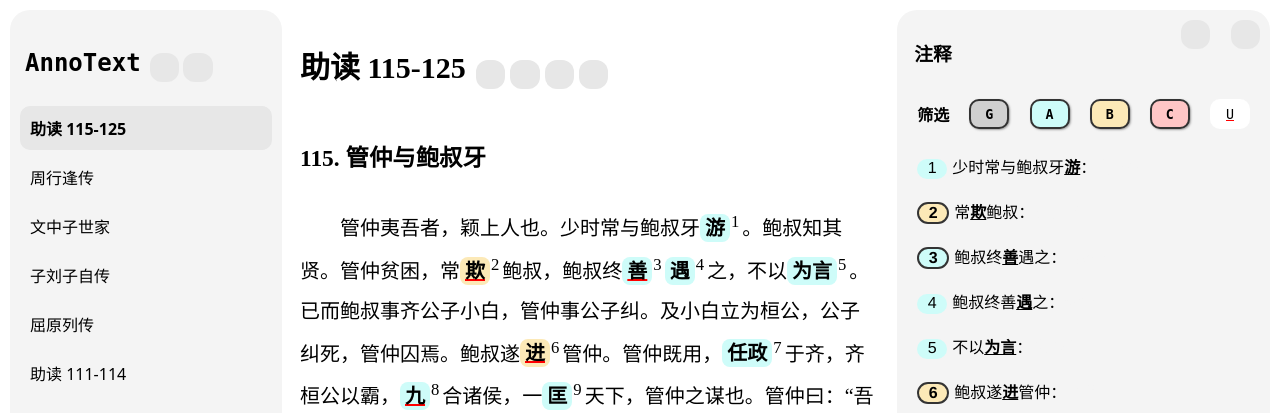
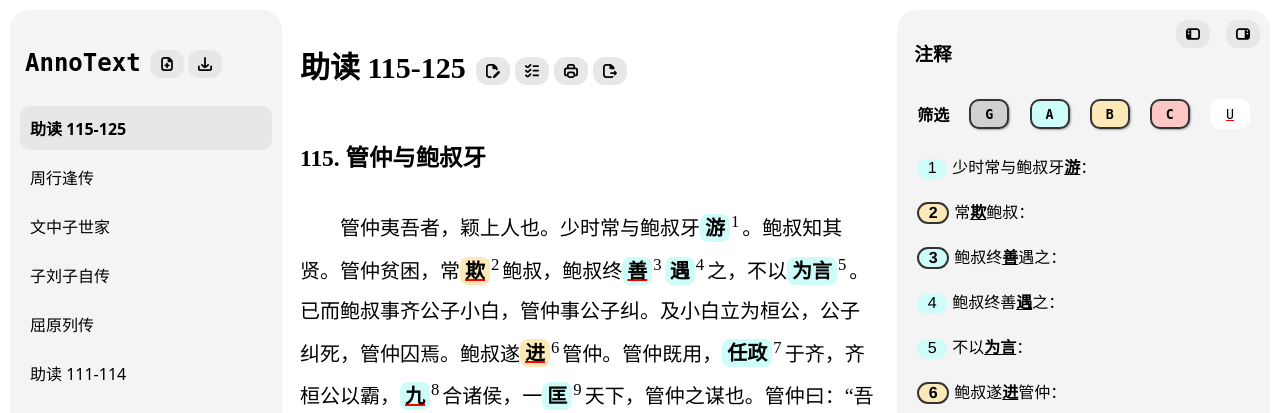
Before and after one commit to AFObject/Annotext, a Flask app: page / in a window 1280 px wide. Shown: the top 413 px of the page. Run offline with Flask 3, Linux system fonts and the light colour scheme.

Commit message:
icon fix

```diff
--- a/static/css/style.css
+++ b/static/css/style.css
@@ -297,6 +297,7 @@ h2 {
 }
 
 .global-btn {
+    height: 28px;
     display: inline-block;
     font-family: 'SF Pro';
     padding: 7px 10px;
@@ -307,6 +308,11 @@ h2 {
     cursor: pointer;
     font-size: 12px;
     transition: background-color 0.3s, color 0.3s;
+
+    img {
+        width: 100%;
+        height: 100%;
+    }
 }
 
 #edit-btn {
--- a/templates/index.html
+++ b/templates/index.html
@@ -13,16 +13,16 @@
     <div class="container">
         <div class="sidebar" id="sidebar">
             <h3 id="annotext-title">AnnoText</h3>
-            <button id="new-article-btn" class="global-btn" onclick="newArticle()">􀏪</button>
-            <button id="save-btn" class="global-btn" onclick="downloadDataAsJSON()">􀈉</button>
+            <button id="new-article-btn" class="global-btn" onclick="newArticle()"><img src="{{ url_for('static', filename='img/add-document.svg') }}"></img></button>
+            <button id="save-btn" class="global-btn" onclick="downloadDataAsJSON()"><img src="{{ url_for('static', filename='img/download.svg') }}"></img></button>
             <ul id="article-list"></ul>
         </div>
         <div class="content" id="main-text-content" tabindex="0">
             <h2 id="text-title"></h2>
-            <button id="edit-btn" class="global-btn" onclick="startEdit()">􀈎</button>
-            <button id="test-btn" class="global-btn" onclick="startTest()">􁜾</button>
-            <button id="print-btn" class="global-btn" onclick="printMode()">􀎚</button>
-            <button id="copy-btn" class="global-btn" onclick="copyAnnotations()">􀉁</button>
+            <button id="edit-btn" class="global-btn" onclick="startEdit()"><img src="{{ url_for('static', filename='img/file-edit.svg') }}"></img></button>
+            <button id="test-btn" class="global-btn" onclick="startTest()"><img src="{{ url_for('static', filename='img/list-check.svg') }}"></img></button>
+            <button id="print-btn" class="global-btn" onclick="printMode()"><img src="{{ url_for('static', filename='img/print.svg') }}"></img></button>
+            <button id="copy-btn" class="global-btn" onclick="copyAnnotations()"><img src="{{ url_for('static', filename='img/file-export.svg') }}"></img></button>
             <p id="text" class="body-text"></p>
         </div>
         <div class="annotations" id="annotations">
@@ -68,8 +68,8 @@
             <li id="sidebar-context-menu-delete-btn" style="color: red">删除</li>
         </ul>
     </div>
-    <button id="toggle-annotations" class="global-btn" onclick="toggleAnnotations()">􀏛</button>
-    <button id="toggle-sidebar" class="global-btn" onclick="toggleSidebar()">􀏚</button>
+    <button id="toggle-annotations" class="global-btn" onclick="toggleAnnotations()"><img src="{{ url_for('static', filename='img/sidebar-flip.svg') }}"></img></button>
+    <button id="toggle-sidebar" class="global-btn" onclick="toggleSidebar()"><img src="{{ url_for('static', filename='img/sidebar.svg') }}"></img></button>
     <script src="{{ url_for('static', filename='js/script.js') }}"></script>
     <script src="{{ url_for('static', filename='js/edit.js') }}"></script>
     <script src="{{ url_for('static', filename='js/article.js') }}"></script>
```
Also changed, not shown: static/img/add-document.svg (added), static/img/download.svg (added), static/img/file-edit.svg (added), static/img/file-export.svg (added), static/img/list-check.svg (added), static/img/print.svg (added), static/img/sidebar-flip.svg (added), static/img/sidebar.svg (added), static/img/upload.svg (added).
